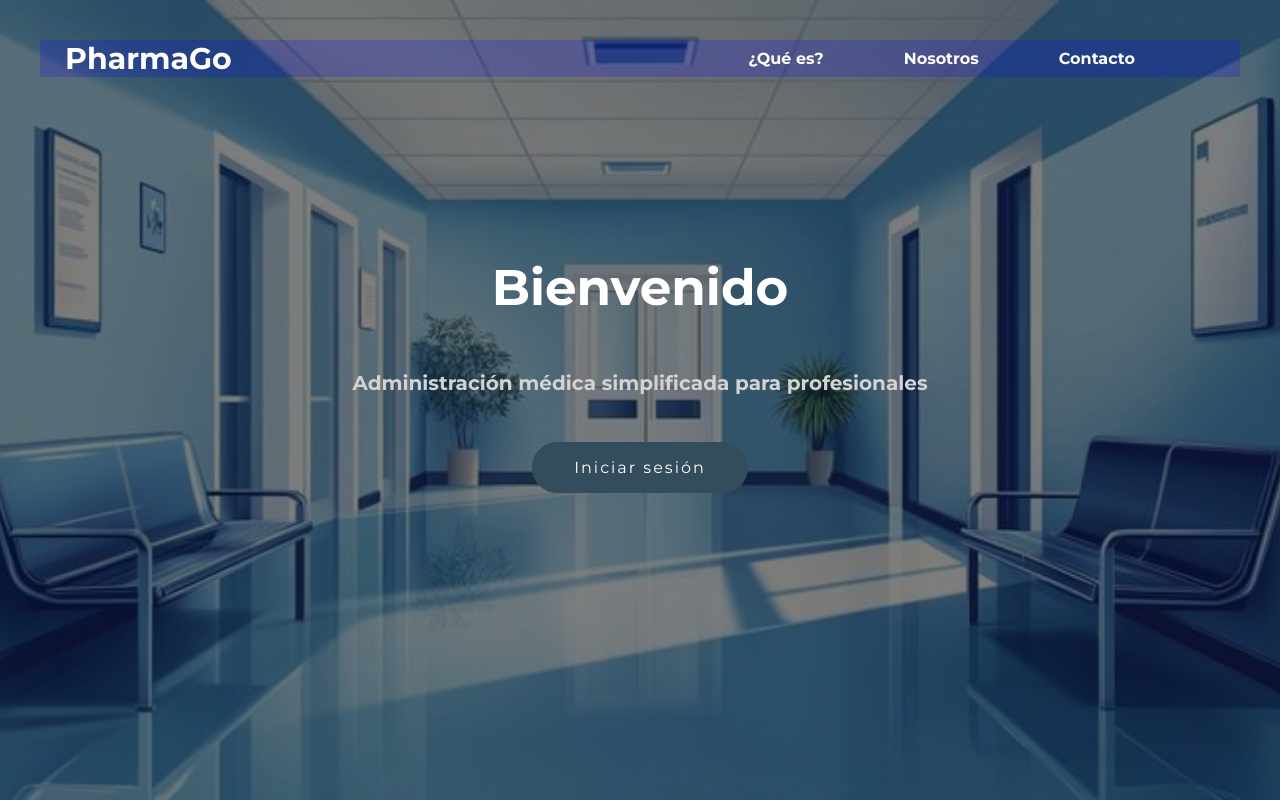
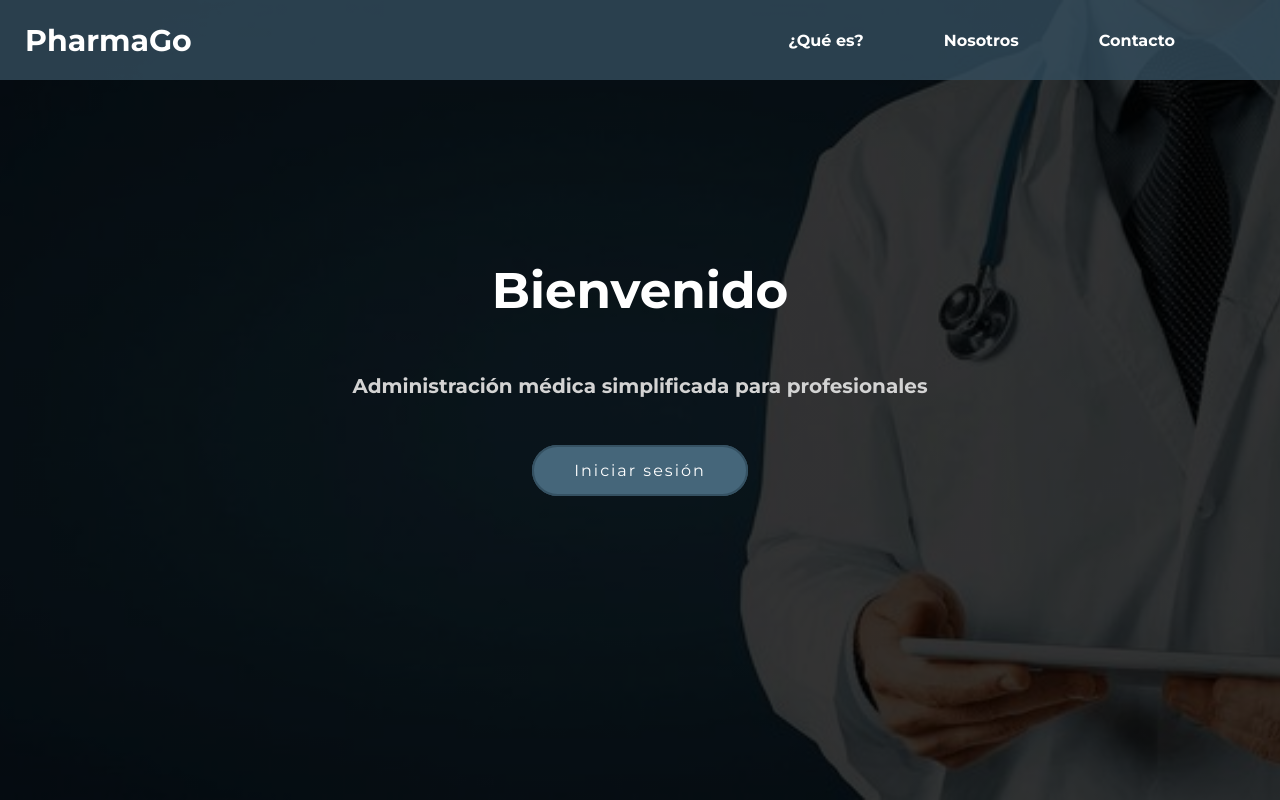
Before and after one commit to CarToCare/PharmaGo, a Django app: page / in a window 1280 px wide. Run offline with Django 5.2, Linux system fonts and the light colour scheme; some libraries are stand-ins or nearby versions.

Commit message:
cambio principal

```diff
--- a/ourproyecto/pag/static/principal.css
+++ b/ourproyecto/pag/static/principal.css
@@ -21,7 +21,7 @@ body {
     left: 0;
     width: 100%;
     height: 100%;
-    background-image: url("/static/recursos/fondo.jpeg");
+    background-image: url("/static/recursos/wallpaper.jpeg");
     background-size: cover;
     background-position: center;
     background-repeat: no-repeat;
@@ -34,7 +34,7 @@ body {
     left: 0;
     width: 100%;
     height: 100%;
-    background: linear-gradient(to left, rgba(0, 0, 0, 0.5) 50%, rgba(0, 0, 0, 0.5) 50%);
+    background: linear-gradient(to left, rgba(0, 0, 0, 0.8) 50%, rgba(0, 0, 0, 0.8) 50%);
     z-index: 1;
 }
 
@@ -65,18 +65,19 @@ video {
     height: auto;
     position: relative;
     z-index: 2;
-    margin-top: 5vh;
+    margin-top: 0;
 }
 
 .container {
-    width: 1200px;
-    /*height: 800px;*/
+    width: auto;
+    height: 80px;
     margin: auto;
     display: flex;
     justify-content: space-between;
     align-items: center;
     padding: 0px 25px;
-    background-color: rgba(0, 0, 255, 0.2);
+    background-color: rgba(52, 77, 93, 0.8);
+
 }
 
 .container h2 {
@@ -121,14 +122,14 @@ video {
 /* Botón */
 .content .btn {
     font-family: "Montserrat", sans-serif;
-    background-color: #344D5D;
+    background-color: #45667a;
     margin-top: 30px;
     padding: 14px 40px;
     color: #fff;
     letter-spacing: 2px;
     cursor: pointer;
     border-radius: 30px;
-    border: 2px solid #344D5D;
+    border: 2px solid #355162;
     transition: .4s;
     text-decoration: none;
 }
@@ -211,7 +212,7 @@ video {
 }
 
 .contenedor {
-    width: 600px;
+    width: 800px;
     height: 400px;
     background-color: #f2f4f4;
     border-radius: 10px;
--- a/ourproyecto/pag/templates/principal.html
+++ b/ourproyecto/pag/templates/principal.html
@@ -33,7 +33,7 @@
         <div class="content" id="inicio">
             <h1>Bienvenido</h1>
             <p>Administración médica simplificada para profesionales</p>
-            <a href="{% url 'iniciar_sesion' %}" class="btn">Iniciar sesión</a>
+            <a href="{% url 'iniciar_sesion' %}" class="btn">Iniciar sesión </a>
         </div>
     </div>
 
@@ -67,5 +67,6 @@
         </div>
     </div>
 
+
 </body>
 </html>
```
